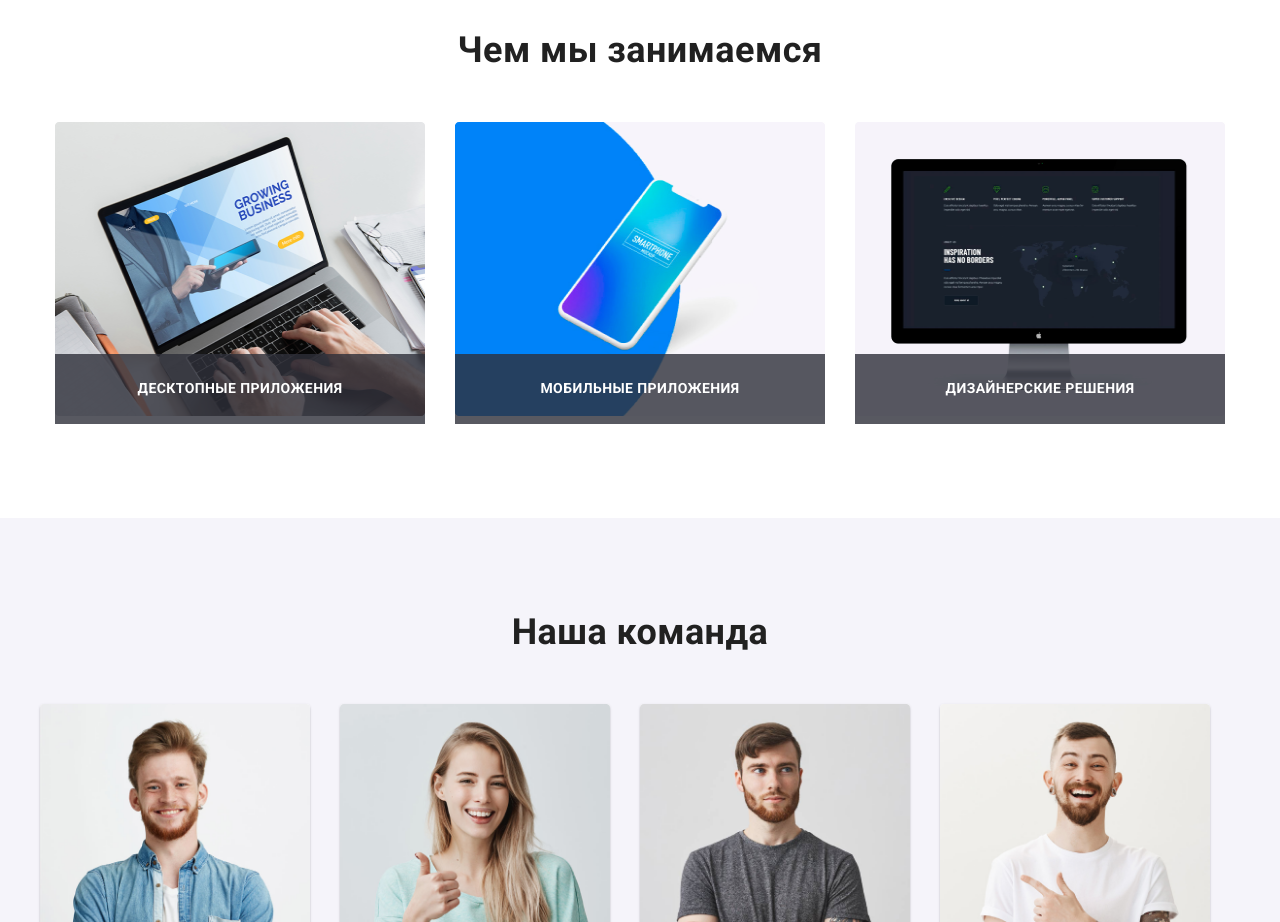
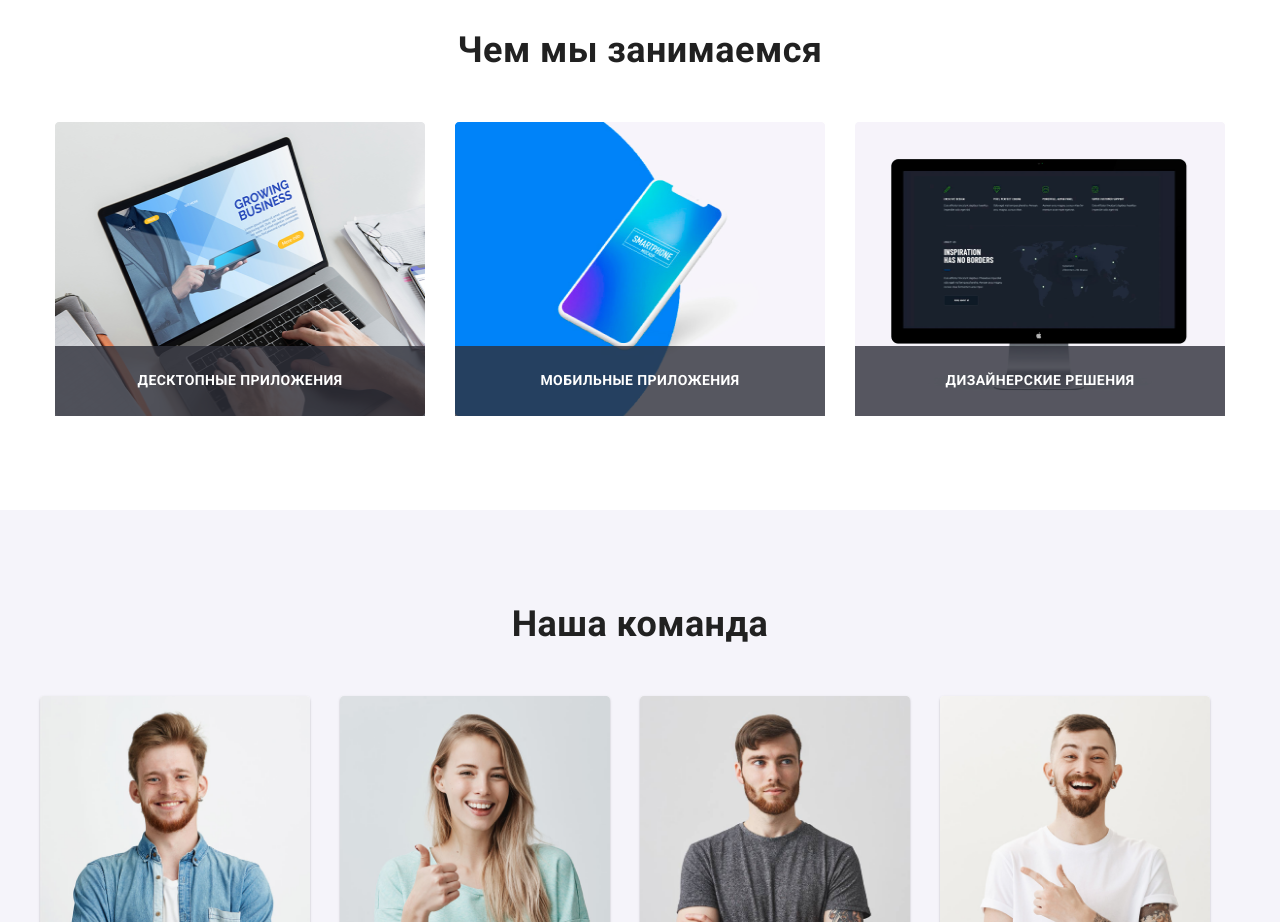
Before and after one commit to Kapustik91/goit-markup-hw-05, a plain HTML site: page index.html in a window 1280 px wide. Shown: the part 1180-2102 px from the top of the page. Drawn offline with nearby package versions, Linux system fonts and the light colour scheme.

Commit message:
Исправлена проблема с позиционированым элементом в блоке Чем мы занимаемся

```diff
--- a/css/styles.css
+++ b/css/styles.css
@@ -274,7 +274,6 @@ h4 {
 /*Our work*/
 
 .flex-elements-second {
-  position: relative;
   margin-right: 30px;
 }
 
@@ -282,18 +281,28 @@ h4 {
   margin-right: 0;
 }
 
-.section-subtitle {
+.flex-elements-subtitle {
+  position: relative;
+  width: 370px;
+  height: 294px;
+  margin-top: 0;
+  margin-bottom: 0;
+}
+
+.subtitle {
   position: absolute;
-  bottom: 0;
-  left: 0;
+  bottom: 0px;
+}
+
+.subtitle-section {
+  display: flex;
+  align-items: center;
+  justify-content: center;
   margin: 0;
   padding-top: 27px;
   padding-bottom: 27px;
   width: 370px;
   height: 70px;
-  display: flex;
-  align-items: center;
-  justify-content: center;
   background: rgba(47, 48, 58, 0.8);
 
   color: var(--primary-white-color);
--- a/index.html
+++ b/index.html
@@ -124,32 +124,45 @@
 
           <ul class="flex-container">
             <li class="flex-elements-second">
+              <div class="flex-elements-subtitle">
                 <img
                   src="./image/desktop.png"
                   alt="Фото ноутбука"
                   width="370"
                   height="294"
                 />
-              <h4 class="section-subtitle">Десктопные приложения</h4>
+                <div class="subtitle">
+                  <h4 class="subtitle-section">Десктопные приложения</h4>
+                </div>
+              </div>
             </li>
 
             <li class="flex-elements-second">
+              <div class="flex-elements-subtitle">
                 <img
                   src="./image/smartphone.png"
                   alt="Фото смартфона"
                   width="370"
                   height="294"
                 />
-              <h4 class="section-subtitle">Мобильные приложения</h4>
+                <div class="subtitle">
+                  <h4 class="subtitle-section">Мобильные приложения</h4>
+                </div>
+              </div>
             </li>
+
             <li class="flex-elements-second">
+              <div class="flex-elements-subtitle">
                 <img
                   src="./image/computer.png"
                   alt="Фото компьютера"
                   width="370"
                   height="294"
                 />
-              <h4 class="section-subtitle">Дизайнерские решения</h4>
+                <div class="subtitle">
+                  <h4 class="subtitle-section">Дизайнерские решения</h4>
+                </div>
+              </div>
             </li>
           </ul>
         </div>
```
Lines whose indentation alone changed are shown as unchanged.
